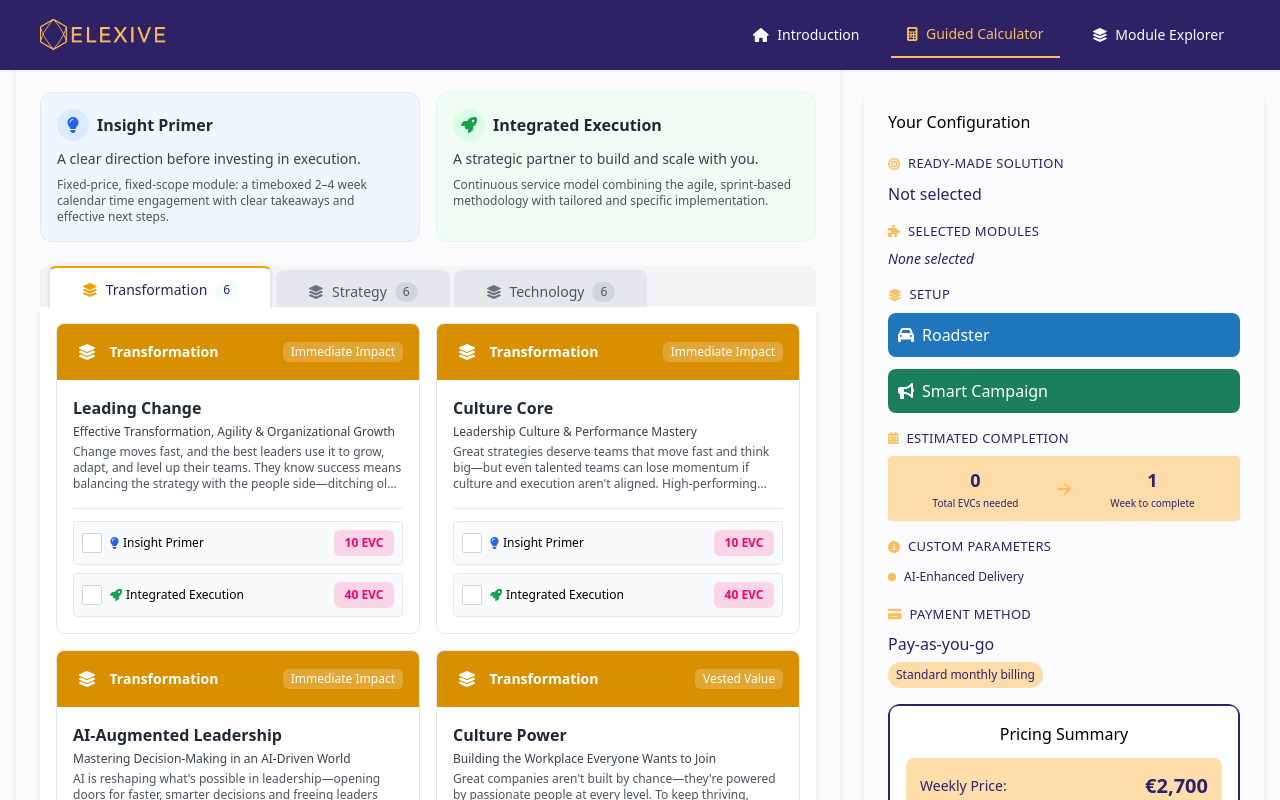
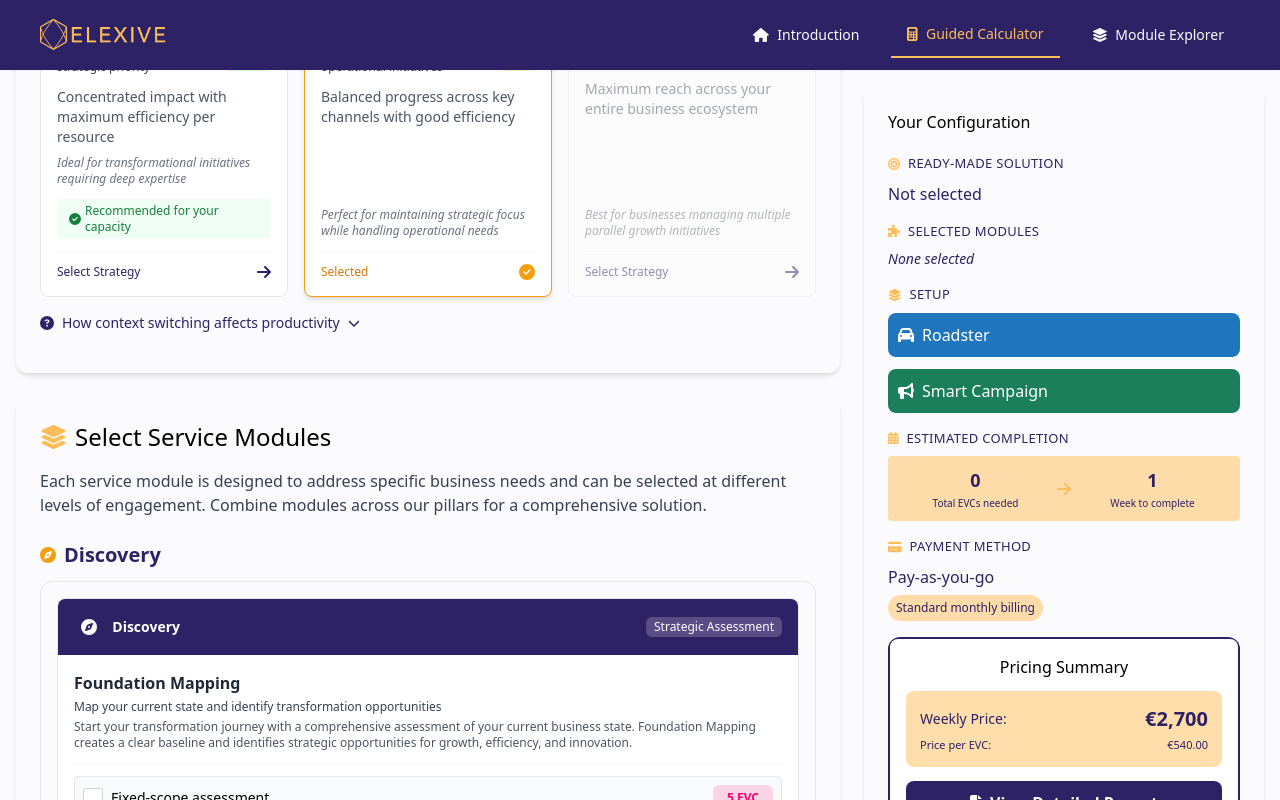
Before and after one commit to elexive-com/elexive-calc, a React (Create React App) app: page / in a window 1280 px wide. Both pictures are taken after a click on the button "Build My Custom Solution". Shown: the part 2045-2845 px from the top of the page. Built offline with nearby package versions, Linux system fonts and the light colour scheme.

Commit message:
changed the order of components and made the design more straightforward in the calculator

```diff
--- a/src/CalculatorApp.jsx
+++ b/src/CalculatorApp.jsx
@@ -30,11 +30,27 @@ const CalculatorApp = () => {
             <div className="grid grid-cols-1 lg:grid-cols-3 gap-6">
               {/* Left Column - Onboarding Quiz, Module Selector, and all other components */}
               <div className="lg:col-span-2">
+                {/* Step 1: Business Intent */}
                 <OnboardingQuiz
                   intent={calculator.intent}
                   handleIntentSelect={calculator.handleIntentSelect}
                   resetCalculator={calculator.resetCalculator}
                 />
+
+                {/* Step 2: Delivery Speed */}
+                <ProductionCapacitySelector
+                  productionCapacity={calculator.productionCapacity}
+                  setProductionCapacity={calculator.setProductionCapacity}
+                />
+
+                {/* Step 3: Resource Strategy */}
+                <ResourceAllocationSelector
+                  resourceAllocation={calculator.resourceAllocation}
+                  setResourceAllocation={calculator.setResourceAllocation}
+                  productionCapacity={calculator.productionCapacity}
+                />
+
+                {/* Step 4: Module Selection */}
                 <ModuleSelector
                   modules={calculator.modules}
                   selectedModules={calculator.selectedModules}
@@ -44,15 +60,8 @@ const CalculatorApp = () => {
                   selectedVariants={calculator.selectedVariants}
                   setSelectedVariants={calculator.setSelectedVariants}
                 />
-                <ProductionCapacitySelector
-                  productionCapacity={calculator.productionCapacity}
-                  setProductionCapacity={calculator.setProductionCapacity}
-                />
-                <ResourceAllocationSelector
-                  resourceAllocation={calculator.resourceAllocation}
-                  setResourceAllocation={calculator.setResourceAllocation}
-                  productionCapacity={calculator.productionCapacity}
-                />
+
+                {/* Step 5: Payment & Parameters */}
                 <ServiceParameters
                   serviceParameters={calculator.serviceParameters}
                   paymentOption={calculator.paymentOption}
--- a/src/components/ModuleSelector.jsx
+++ b/src/components/ModuleSelector.jsx
@@ -1,11 +1,10 @@
 import React, { useState } from 'react';
 import { FontAwesomeIcon } from '@fortawesome/react-fontawesome';
 import {
-  faPuzzlePiece, faLayerGroup, faLightbulb,
+  faLayerGroup, faLightbulb,
   faServer, faCheck, faAngleDown, faAngleUp,
   faCompass, faRocket
 } from '@fortawesome/free-solid-svg-icons';
-import FeatureIntroduction from './FeatureIntroduction';
 
 const ModuleSelector = ({
   modules,
@@ -97,17 +96,15 @@ const ModuleSelector = ({
 
   return (
     <div className="elx-card mb-6 p-4 sm:p-6">
-      <h2 className="text-2xl font-bold text-elx-primary mb-4">
-        <FontAwesomeIcon icon={faPuzzlePiece} className="text-amber-500 mr-2" />
+      <h2 className="elx-section-heading text-2xl mb-4">
+        <FontAwesomeIcon icon={faLayerGroup} className="text-elx-accent mr-2" />
         Select Service Modules
       </h2>
 
-      {/* CEO-friendly introduction using the new component */}
-      <FeatureIntroduction
-        title="Build your tailored service package"
-        description="Each service module is designed to address specific business needs and can be selected at different levels of engagement. Combine modules across our pillars for a comprehensive solution."
-        additionalInfo="Start with Foundation Mapping to define your transformation journey, then add modules from our Transformation, Strategy, and Technology pillars to build your complete solution."
-      />
+      <p className="text-gray-700 mb-6">
+        Each service module is designed to address specific business needs and can be selected at different
+        levels of engagement. Combine modules across our pillars for a comprehensive solution.
+      </p>
 
       {/* Discovery Module Section - Special standalone section */}
       {modulesByPillar.Discovery.length > 0 && (
@@ -387,9 +384,9 @@ const ModuleSelector = ({
                                       ? 'bg-blue-600'
                                       : 'border border-gray-300 bg-white'
                                   }`}>
-                                    {selectedModules.includes(module.name) && (
-                                      <FontAwesomeIcon icon={faCheck} className="text-white text-xs" />
-                                    )}
+                                  {selectedModules.includes(module.name) && (
+                                    <FontAwesomeIcon icon={faCheck} className="text-white text-xs" />
+                                  )}
                                   </div>
                                   <div className="text-xs sm:text-sm font-medium">Fixed-scope Module</div>
                                 </div>
--- a/src/components/OnboardingQuiz.jsx
+++ b/src/components/OnboardingQuiz.jsx
@@ -1,13 +1,12 @@
 import React from 'react';
 import { FontAwesomeIcon } from '@fortawesome/react-fontawesome';
 import {
-  faChartLine, faBullseye, faRocket,
+  faChartLine, faRocket,
   faGears, faArrowRight, faCheckCircle,
-  faCompass, faBullhorn, faStar
+  faCompass, faBullhorn, faStar, faLayerGroup
 } from '@fortawesome/free-solid-svg-icons';
 import calculatorConfig from '../config/calculatorConfig.json';
 import calculatorPresets from '../config/calculatorPresets.json';
-import FeatureIntroduction from './FeatureIntroduction';
 
 const OnboardingQuiz = ({ intent, handleIntentSelect, resetCalculator }) => {
   // Function to get description - use preset description if available
@@ -41,22 +40,19 @@ const OnboardingQuiz = ({ intent, handleIntentSelect, resetCalculator }) => {
 
   return (
     <div className="elx-card p-6 mb-6 relative">
-      <h2 className="elx-section-heading text-2xl">
-        <FontAwesomeIcon icon={faBullseye} className="text-elx-accent mr-2" />
+      <h2 className="elx-section-heading text-2xl mb-4">
+        <FontAwesomeIcon icon={faLayerGroup} className="text-elx-accent mr-2" />
         What's your business priority?
       </h2>
 
-      {/* Enhanced Introduction Section with CEO-friendly language */}
-      <FeatureIntroduction
-        title="Choose a ready-made solution or customize your own"
-        description="Our ready-made solutions are designed by industry experts for specific business challenges. They save you time by providing pre-selected combinations of services proven to deliver results for your specific situation."
-        additionalInfo="Prefer full control? Select 'Full Custom' to build your solution from the ground up."
-      />
-
-      <p className="text-gray-600 mb-6 font-medium">Select the option that best aligns with your current business need:</p>
+      <p className="text-gray-700 mb-6">
+        Select the option that best aligns with your current business needs. Our ready-made solutions
+        are designed by industry experts for specific business challenges, or choose 'Full Custom' to build
+        your solution from the ground up.
+      </p>
 
       {/* Primary Objective Options - 2 columns */}
-      <div className="grid grid-cols-1 md:grid-cols-2 gap-4 mb-12">
+      <div className="grid grid-cols-1 md:grid-cols-2 gap-4 mb-8">
         {calculatorConfig.intents.map((intentOption) => (
           <div
             key={intentOption.name}
--- a/src/components/ProductionCapacitySelector.jsx
+++ b/src/components/ProductionCapacitySelector.jsx
@@ -7,7 +7,6 @@ import {
   faArrowRight
 } from '@fortawesome/free-solid-svg-icons';
 import calculatorConfig from '../config/calculatorConfig.json';
-import FeatureIntroduction from './FeatureIntroduction';
 
 const ProductionCapacitySelector = ({ productionCapacity, setProductionCapacity }) => {
   // Custom handler to ensure "Roadster" option always uses "Laser Beam" allocation
@@ -17,17 +16,15 @@ const ProductionCapacitySelector = ({ productionCapacity, setProductionCapacity
 
   return (
     <div className="elx-card p-6 mb-6">
-      <h2 className="elx-section-heading text-2xl mb-2">
+      <h2 className="elx-section-heading text-2xl mb-4">
         <FontAwesomeIcon icon={faLayerGroup} className="text-elx-accent mr-2" />
         Choose Your Delivery Speed
       </h2>
 
-      {/* CEO-friendly introduction using the FeatureIntroduction component */}
-      <FeatureIntroduction
-        title="Choose your weekly service delivery capacity"
-        description="Your EVC production capacity determines how quickly we can deliver value to your organization. Select from options ranging from targeted exploration to enterprise-scale delivery."
-        additionalInfo="Start with Pathfinder for focused exploration and initial implementation, or choose higher capacity tiers for faster, concurrent progress."
-      />
+      <p className="text-gray-700 mb-6">
+        Your EVC production capacity determines how quickly we can deliver value to your organization.
+        Select from options ranging from targeted exploration to enterprise-scale delivery.
+      </p>
 
       <div className="mb-4">
         {/* Use grid-cols-1 for mobile, grid-cols-2 for tablet and desktop */}
--- a/src/components/ResourceAllocationSelector.jsx
+++ b/src/components/ResourceAllocationSelector.jsx
@@ -8,7 +8,6 @@ import {
   faChevronDown, faChevronUp
 } from '@fortawesome/free-solid-svg-icons';
 import calculatorConfig from '../config/calculatorConfig.json';
-import FeatureIntroduction from './FeatureIntroduction';
 
 // Added default value 'focused' for resourceAllocation parameter
 const ResourceAllocationSelector = ({ resourceAllocation = 'focused', setResourceAllocation, productionCapacity }) => {
@@ -86,17 +85,16 @@ const ResourceAllocationSelector = ({ resourceAllocation = 'focused', setResourc
 
   return (
     <div className="elx-card p-6 mb-6">
-      <h2 className="elx-section-heading text-2xl">
+      <h2 className="elx-section-heading text-2xl mb-4">
         <FontAwesomeIcon icon={faLayerGroup} className="text-elx-accent mr-2" />
         Resource Allocation Strategy
       </h2>
 
-      {/* CEO-friendly introduction using the FeatureIntroduction component */}
-      <FeatureIntroduction
-        title="Choose how to deploy your resources"
-        description="Your allocation strategy determines how effectively your EVC capacity translates into business results. Each approach has different efficiency impacts based on focus and context switching. "
-        additionalInfo="Each strategy distributes your attention across a different number of concurrent initiatives. Laser Beam concentrates 100% of focus on a single priority, while other strategies spread your resources across multiple initiatives to increase overall impact at the cost of per-initiative focus."
-      />
+      <p className="text-gray-700 mb-6">
+        Your allocation strategy determines how effectively your EVC capacity translates into business results.
+        Each approach distributes your attention across a different number of concurrent initiatives with
+        different efficiency impacts.
+      </p>
 
       {/* Redesigned allocation strategy cards - side by side */}
       <div className="grid grid-cols-1 md:grid-cols-3 gap-4 mb-4">
--- a/src/components/ServiceParameters.jsx
+++ b/src/components/ServiceParameters.jsx
@@ -1,8 +1,8 @@
 import React from 'react';
 import { FontAwesomeIcon } from '@fortawesome/react-fontawesome';
 import {
-  faSlidersH, faCreditCard, faInfoCircle,
-  faGears, faCheckCircle
+  faCreditCard, faInfoCircle,
+  faGears, faCheckCircle, faLayerGroup
 } from '@fortawesome/free-solid-svg-icons';
 import { getDiscountLabel } from '../utils/iconUtils';
 import calculatorConfig from '../config/calculatorConfig.json';
@@ -19,10 +19,15 @@ const ServiceParameters = ({
 
   return (
     <div className="elx-card p-6 mb-6">
-      <h2 className="elx-section-heading text-2xl">
-        <FontAwesomeIcon icon={faSlidersH} className="text-elx-accent mr-2" />
+      <h2 className="elx-section-heading text-2xl mb-4">
+        <FontAwesomeIcon icon={faLayerGroup} className="text-elx-accent mr-2" />
         Service Parameters
       </h2>
+
+      <p className="text-gray-700 mb-6">
+        Customize your service delivery with additional options and payment preferences. Select your
+        preferred payment method and enable any additional parameters needed for your project.
+      </p>
 
       <div className="space-y-6">
         {/* Payment Option */}
--- a/src/config/calculatorConfig.json
+++ b/src/config/calculatorConfig.json
@@ -140,14 +140,6 @@
       "defaultValue": false
     },
     {
-      "id": "aiUsage",
-      "label": "AI-Enhanced Delivery",
-      "description": "Maximize output with AI acceleration",
-      "modifier": 0.85,
-      "productionImpact": "Boosts production efficiency by 15-20%",
-      "defaultValue": true
-    },
-    {
       "id": "marketDataAccess",
       "label": "Premium Market Data",
       "description": "Access to specialized industry data",
--- a/src/config/calculatorPresets.json
+++ b/src/config/calculatorPresets.json
@@ -12,7 +12,6 @@
       "paymentOption": "retroactive",
       "parameters": {
         "onSitePresence": false,
-        "aiUsage": true,
         "marketDataAccess": false
       },
       "recommendedCapacity": "pathfinder",
@@ -46,7 +45,6 @@
       "paymentOption": "prepaid",
       "parameters": {
         "onSitePresence": false,
-        "aiUsage": true,
         "marketDataAccess": true
       },
       "recommendedCapacity": "roadster",
@@ -76,7 +74,6 @@
       "paymentOption": "prepaid",
       "parameters": {
         "onSitePresence": false,
-        "aiUsage": true,
         "marketDataAccess": true
       },
       "recommendedCapacity": "roadster",
@@ -110,7 +107,6 @@
       "paymentOption": "prepaid",
       "parameters": {
         "onSitePresence": true,
-        "aiUsage": true,
         "marketDataAccess": false
       },
       "recommendedCapacity": "jetpack",
@@ -148,7 +144,6 @@
       "paymentOption": "retroactive",
       "parameters": {
         "onSitePresence": false,
-        "aiUsage": true,
         "marketDataAccess": true
       },
       "recommendedCapacity": "rocketship",
```
